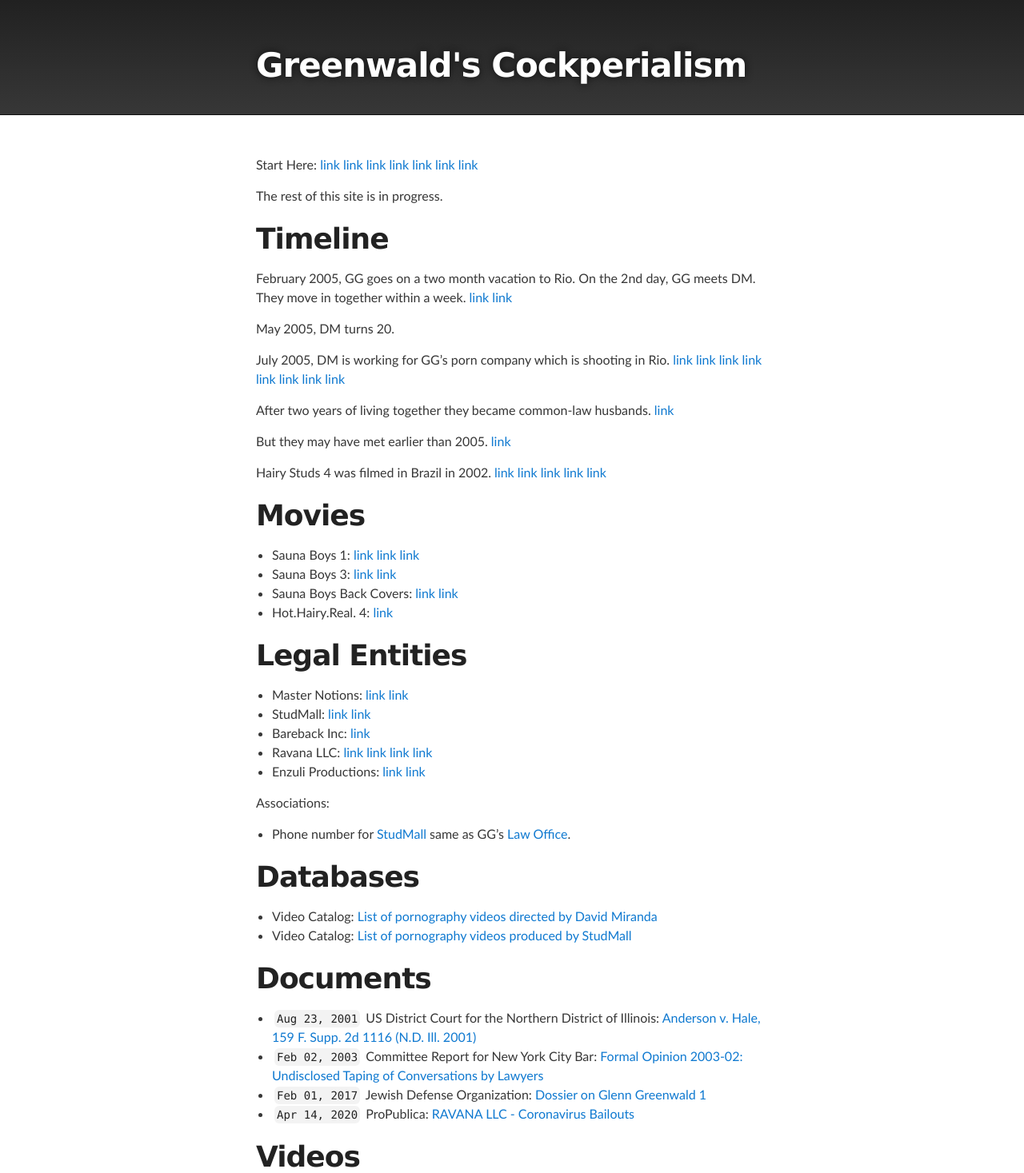
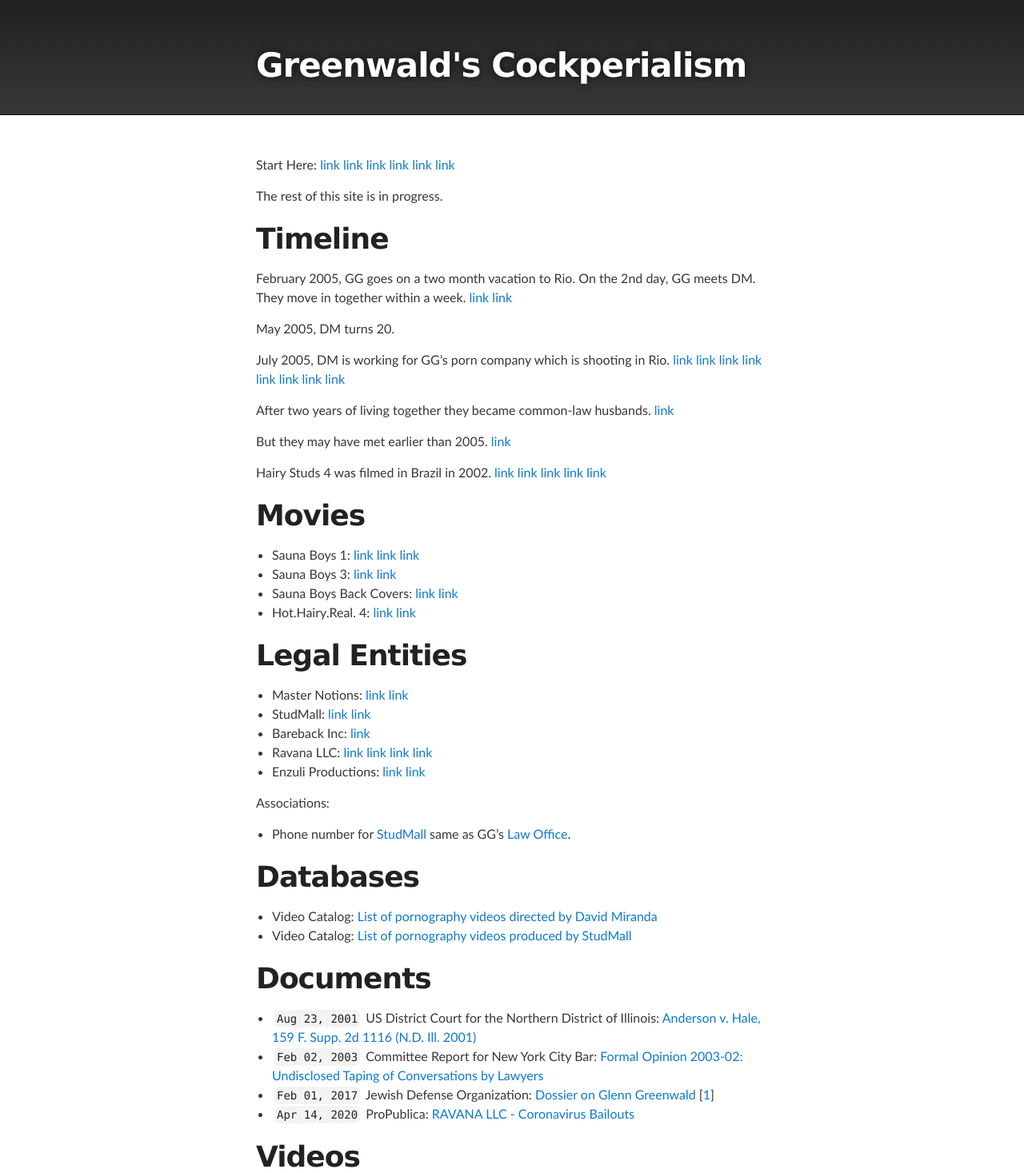
Before and after one commit to masternotions/masternotions.github.io, a Jekyll site: the page built from index.md, in a window 1280 px wide. Shown: the top 1467 px of the page at 80% size. Built offline with Jekyll 4.4.1, drawn with Linux system fonts in a browser that asks for light colours.

```diff
--- a/index.md
+++ b/index.md
@@ -73,7 +72,7 @@ Associations:
 
 - ``Aug 23, 2001`` US District Court for the Northern District of Illinois: [Anderson v. Hale, 159 F. Supp. 2d 1116 (N.D. Ill. 2001)](https://law.justia.com/cases/federal/district-courts/FSupp2/159/1116/2384296)
 - ``Feb 02, 2003`` Committee Report for New York City Bar: [Formal Opinion 2003-02: Undisclosed Taping of Conversations by Lawyers](https://www.nycbar.org/member-and-career-services/committees/reports-listing/reports/detail/formal-opinion-2003-02-undisclosed-taping-of-conversations-by-lawyers-1)
-- ``Feb 01, 2017`` Jewish Defense Organization: [Dossier on Glenn Greenwald](./docs/jewish-defense-organization-dossier.pdf) <sup>[1]</sup>
+- ``Feb 01, 2017`` Jewish Defense Organization: [Dossier on Glenn Greenwald](./docs/jewish-defense-organization-dossier.pdf) <sup>[[1]]</sup>
 - ``Apr 14, 2020`` ProPublica: [RAVANA LLC - Coronavirus Bailouts](https://projects.propublica.org/coronavirus/bailouts/loans/ravana-llc-a962e2a231387214e7a1c7778ec6e3ab)
 
 [1]: http://docshare.tips/the-story-of-a-jew-who-fell-in-love-with-a-nazi-the-glenn-greenwald-matt-hale-affair_58aa1654b6d87f6f5d8b5237.html
```
Also changed, not shown: other parts of index.md (+1 -2 lines).
